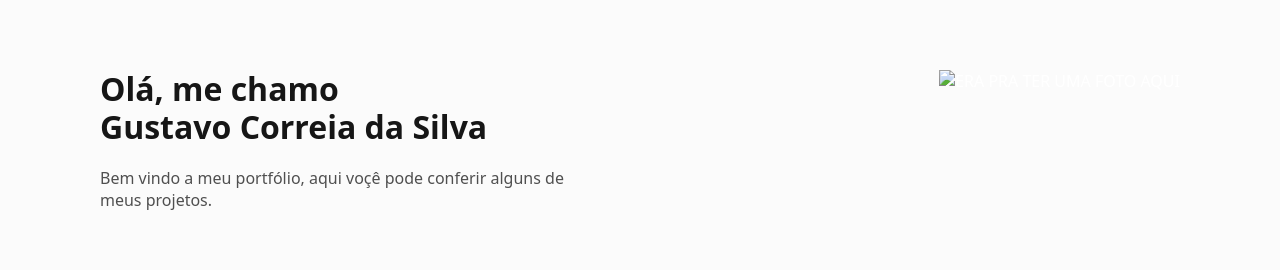
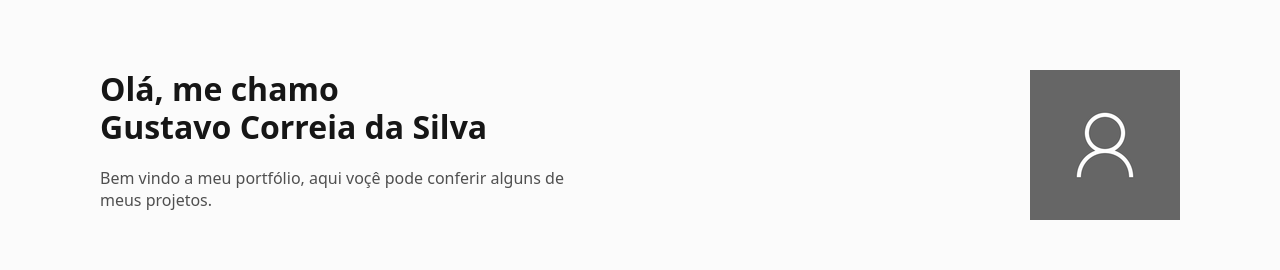
Before and after one commit to GusCorreiaSilva/portfolio, a plain HTML site: page index.html in a window 1280 px wide. Shown: the part 126-396 px from the top of the page. Drawn offline with Linux system fonts and the light colour scheme.

Commit message:
feat: added placeholder img to perfil

```diff
--- a/index.html
+++ b/index.html
@@ -26,7 +26,7 @@
         </div>
       </article>
     <div class="div-img">
-      <img src="" alt="ERA PRA TER UMA FOTO AQUI">
+      <img src="/src/assets/imgs/perfil-vazio.png" alt="foto do perfil">
     </div>
   </section>
   <section id="project-section" class="projects-container">
```
Also changed, not shown: src/assets/imgs/perfil-vazio.png (added).
